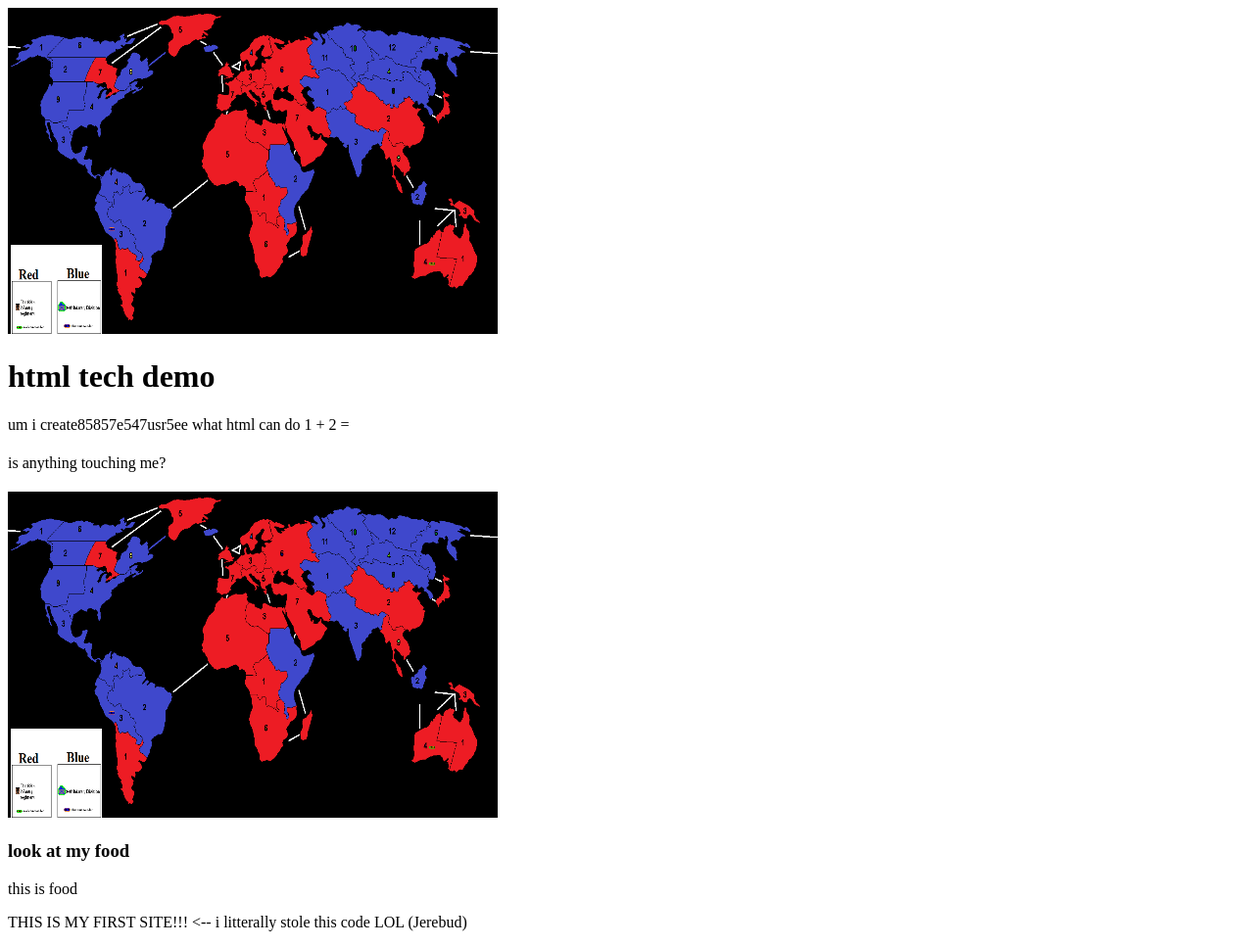
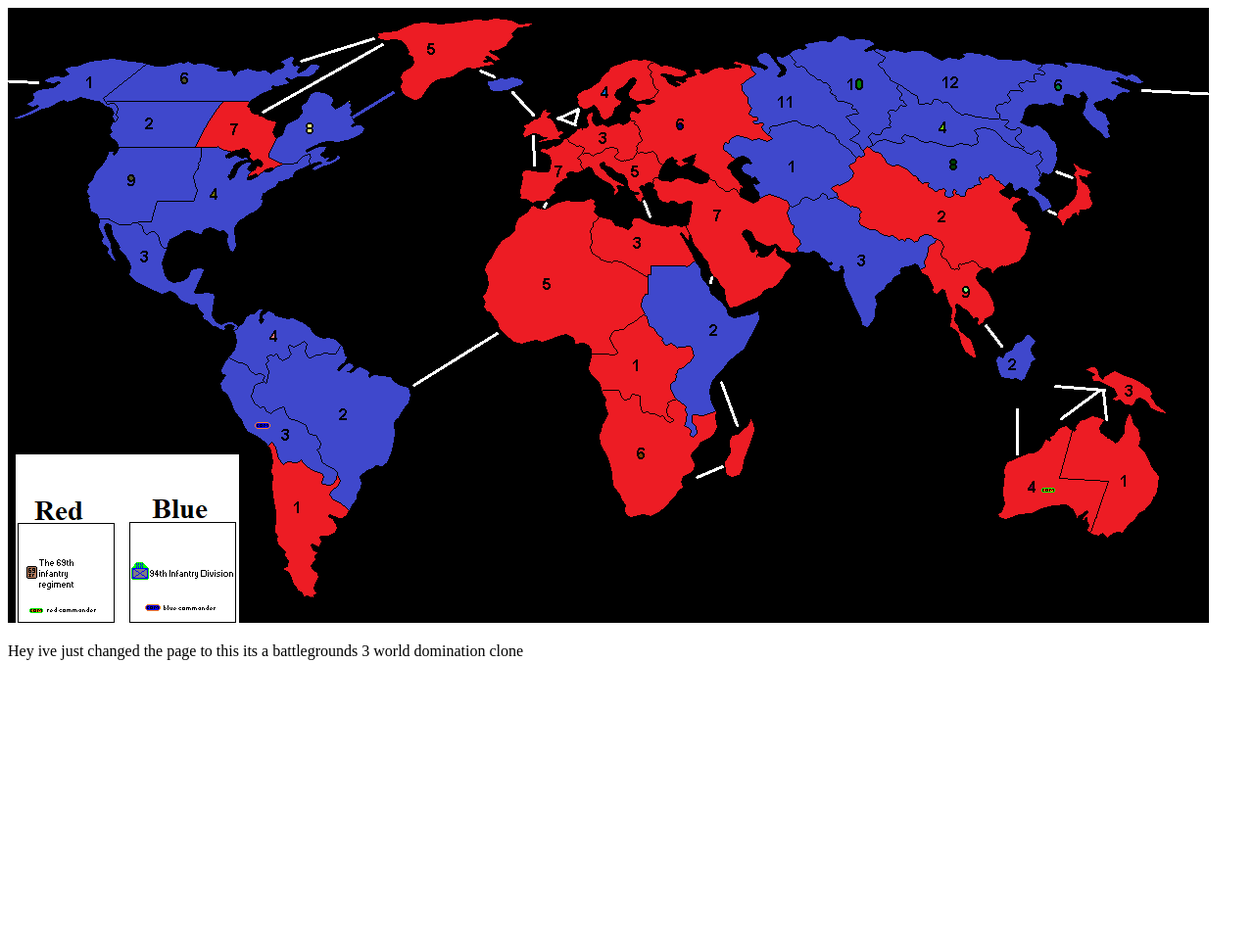
Before and after one commit to uhmn/uhmn.github.io, a plain HTML site: page index.html in a window 1280 px wide. Shown: the whole page at 98% size. After the commit the page ends 800 px from the top, so only its background shows below. Drawn offline with Linux system fonts and the light colour scheme.

Commit message:
Update index.html

```diff
--- a/index.html
+++ b/index.html
@@ -2,21 +2,10 @@
 <html>
 <head>
 <title>testinghtml</title>
- <img src="risk.png" alt="testimage" width="500" height="333">
+ <img src="risk.png" alt="testimage" width="1226" height="628">
 </head>
 <body>
-
-<h1>html tech demo</h1>
-<p1>um i create85857e547usr5ee what html can do</p1>
-<p2>1 +</p2>
-<p3>2 =</p3>
-<h1>   </h1>
-<p>is anything touching me?</p>
-<h2>   </h2>
-<img src="risk.png" alt="testimage" width="500" height="333">
-<h3>look at my food</h3>
-<p>this is food </p>
-<p>THIS IS MY FIRST SITE!!! <-- i litterally stole this code LOL (Jerebud)</p>
+<p>Hey ive just changed the page to this its a battlegrounds 3 world domination clone</p>
 
 </body>
 </html>
```
